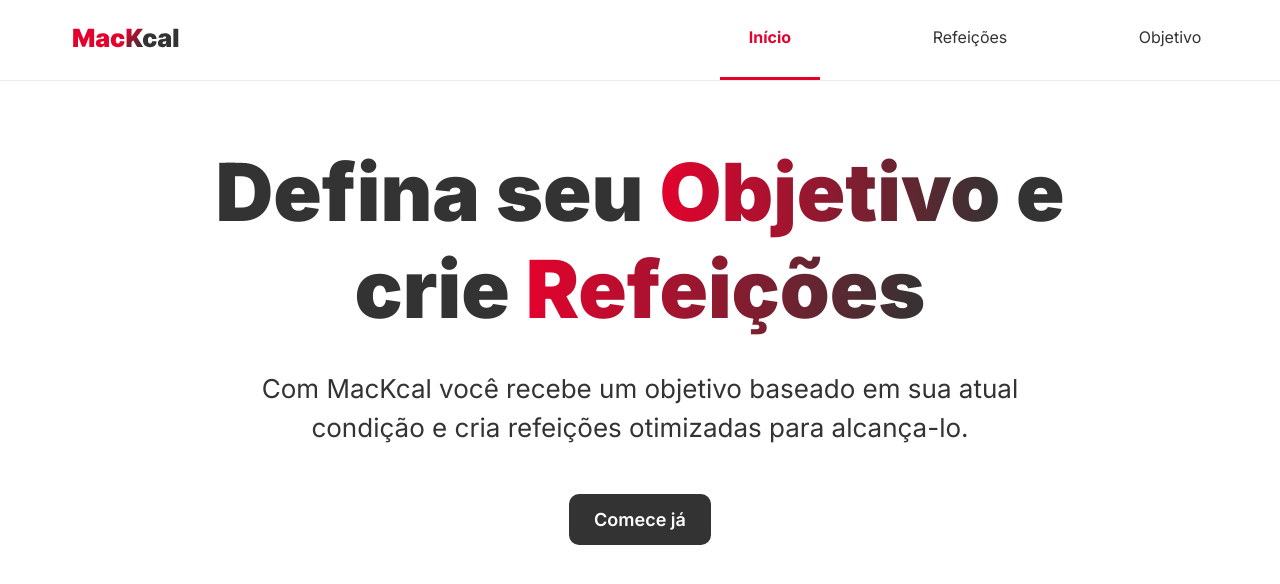
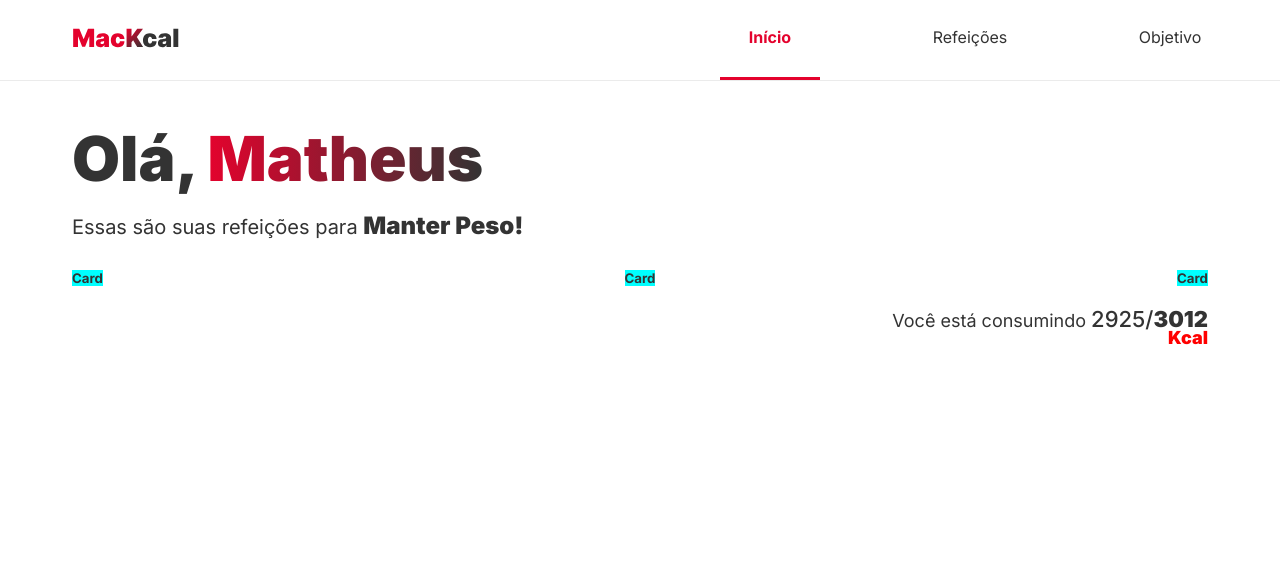
Before and after one commit to matheusapostulo/MacKcal, a Next.js app: page / in a window 1280 px wide. Shown: the top 584 px of the page. Built offline with nearby package versions, Linux system fonts and the light colour scheme.

Commit message:
Tela inicial concluída e início da produção dos Cards

```diff
--- /dev/null
+++ b/src/app/components/CardRefeicao.js
@@ -0,0 +1,9 @@
+import styles from "../styles/CardRefeicao.module.css"
+
+export default function CardRefeicao(){
+    return(
+        <section className={styles.mainContainer}>
+            <h1>Card</h1>
+        </section>
+    )
+}
--- a/src/app/page.js
+++ b/src/app/page.js
@@ -1,15 +1,36 @@
 import styles from './styles/Inicio.module.css'
 import DestaqueDegrade from './components/DestaqueDegrade'
 import BotaoPrincipal from './components/BotaoPrincipal'
+import CardRefeicao from './components/cardRefeicao'
 
 export default function Home() {
   // Criando variável para simular como vamos identificar que o usuário já tem um objetivo setado
-  const temObjetivo = false
+  const temObjetivo = true
 
   // Se tem objetivo retornamos uma tela personalizada
   if(temObjetivo){
     return(
-      <h1>Tem</h1>
+      <main className={styles.containerComObjetivo}>
+        <section className={styles.containerInfoUsuario}>
+          <h1>
+            Olá, <DestaqueDegrade>Matheus</DestaqueDegrade>
+          </h1>
+          <p>
+            Essas são suas refeições para <span>Manter Peso!</span>
+          </p>
+        </section>
+        <section className={styles.containerRefeicoes}>
+          <section className={styles.containerRefeicoesConsumo}>
+            <div><p>Você está consumindo <span className={styles.quantidadesCaloria}>2925/<span>3012</span></span></p></div>
+            <div> <p className={styles.refeicoesConsumoKcal}>Kcal</p> </div>
+          </section>
+          <section className={styles.containerRefeicoesCards}>
+            <CardRefeicao/>
+            <CardRefeicao/>
+            <CardRefeicao/>
+          </section>
+        </section>
+      </main>
     )
   }
   // Se não tem objetivo retornamos a tela que vai levar o user a criar um objetivo
--- /dev/null
+++ b/src/app/styles/CardRefeicao.module.css
@@ -0,0 +1,9 @@
+/* Mobile */
+.mainContainer{
+    background-color: aqua;
+}
+
+/* Desktop */
+@media screen and (min-width: 768px) {
+
+}
--- a/src/app/styles/Inicio.module.css
+++ b/src/app/styles/Inicio.module.css
@@ -1,4 +1,71 @@
-/* mobile */
+/* Mobile - */
+
+/* Tela com objetivo */
+.containerComObjetivo{
+    display: flex;
+    flex-direction: column;
+    gap: 15px;
+}
+
+.containerInfoUsuario{
+    display: flex;
+    flex-direction: column;
+    gap: 8px;
+}
+
+.containerInfoUsuario > h1{
+    font-size: 36px;
+    font-weight: 900;
+}
+
+.containerInfoUsuario > p{
+    font-size: 14px;
+}
+
+.containerInfoUsuario > p > span{
+    font-size: 16px;
+    font-weight: 900;
+}
+
+.containerRefeicoes{
+    display: flex;
+    flex-direction: column;
+    gap: 10px;
+}
+
+.containerRefeicoesConsumo > div{
+    display: flex;
+    flex-direction: column;
+    align-items: end;
+}
+
+.containerRefeicoesConsumo > div > p{
+    font-size: 13px;
+}
+
+.quantidadesCaloria{
+    font-size: 16px;
+    font-weight: 500;
+}
+
+.quantidadesCaloria > span{
+    font-weight: 900;
+}
+
+.refeicoesConsumoKcal{
+    color: red;
+    font-weight: 900;
+    margin-top: -5px;
+}
+
+.containerRefeicoesCards{
+    display: flex;
+    flex-direction: column;
+    justify-content: space-between;
+    gap: 10px;
+}
+
+/* Tela sem objetivo */
 .containerSemObjetivo{
     display: flex;
     flex-direction: column;
@@ -25,8 +92,55 @@
     margin-top: 38px;
 }
 
-/* desktop */
+/* Desktop */
 @media screen and (min-width: 768px) {
+    /* Tela com Objetivo */
+    .containerComObjetivo{
+        gap: 30px;
+    }
+    .containerInfoUsuario{
+        gap: 15px;
+    }
+
+    .containerInfoUsuario > h1{
+        font-size: 62px;
+    }
+
+    .containerInfoUsuario > p{
+        font-size: 20px;
+    }
+
+    .containerInfoUsuario > p > span{
+        font-size: 24px;
+        font-weight: 900;
+    }
+
+    .containerRefeicoes{
+        display: flex;
+        flex-direction: column-reverse;
+        gap:20px;
+    }
+
+    .containerRefeicoesCards{
+        display: flex;
+        flex-direction: row;
+        gap: 10px;
+    }
+
+    .containerRefeicoesConsumo{
+        align-self: flex-end;
+    }
+
+    .containerRefeicoesConsumo > div > p{
+        font-size: 18px;
+    }
+
+    .quantidadesCaloria{
+        font-size: 22px;
+        font-weight: 500;
+    }
+
+    /* Tela sem Objetivo */
     .containerSemObjetivo{
         display: flex;
         flex-direction: column;
```
